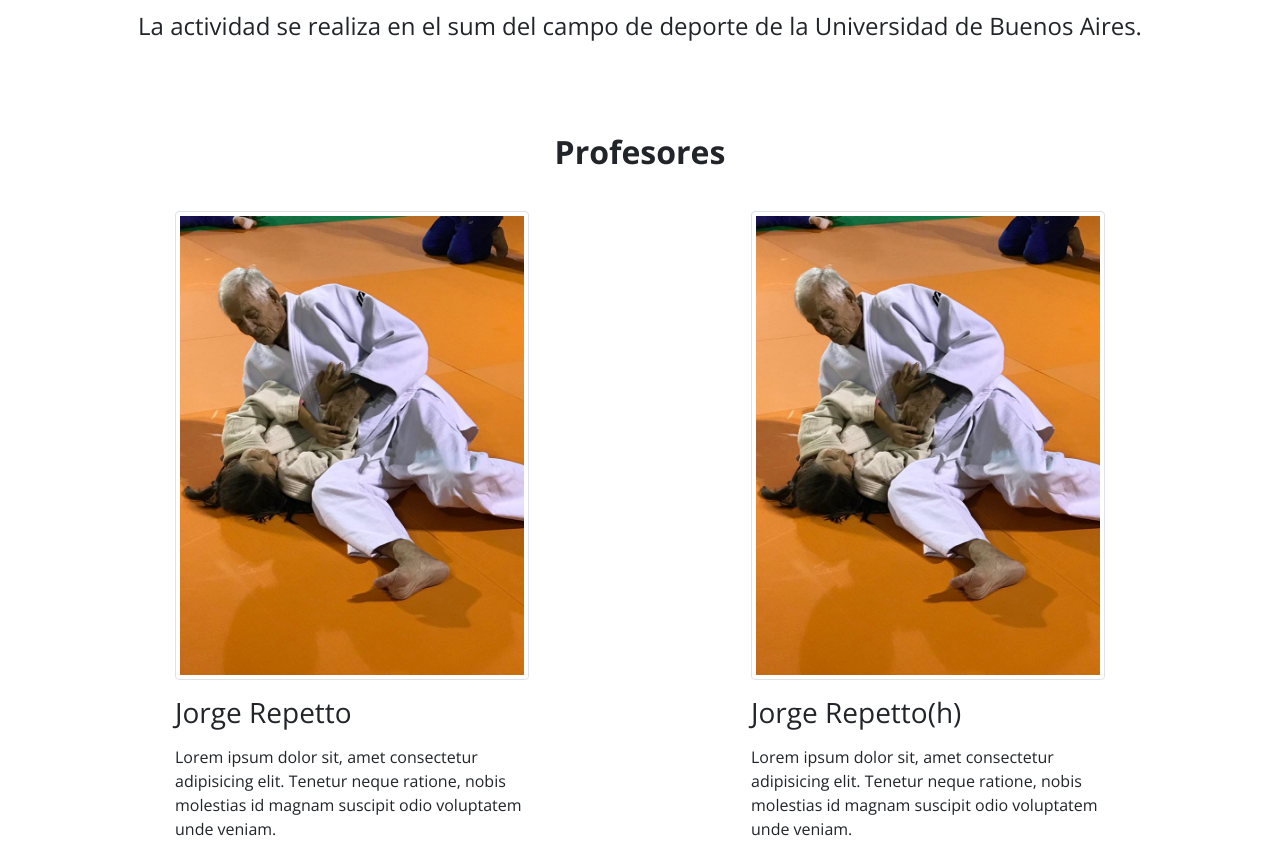
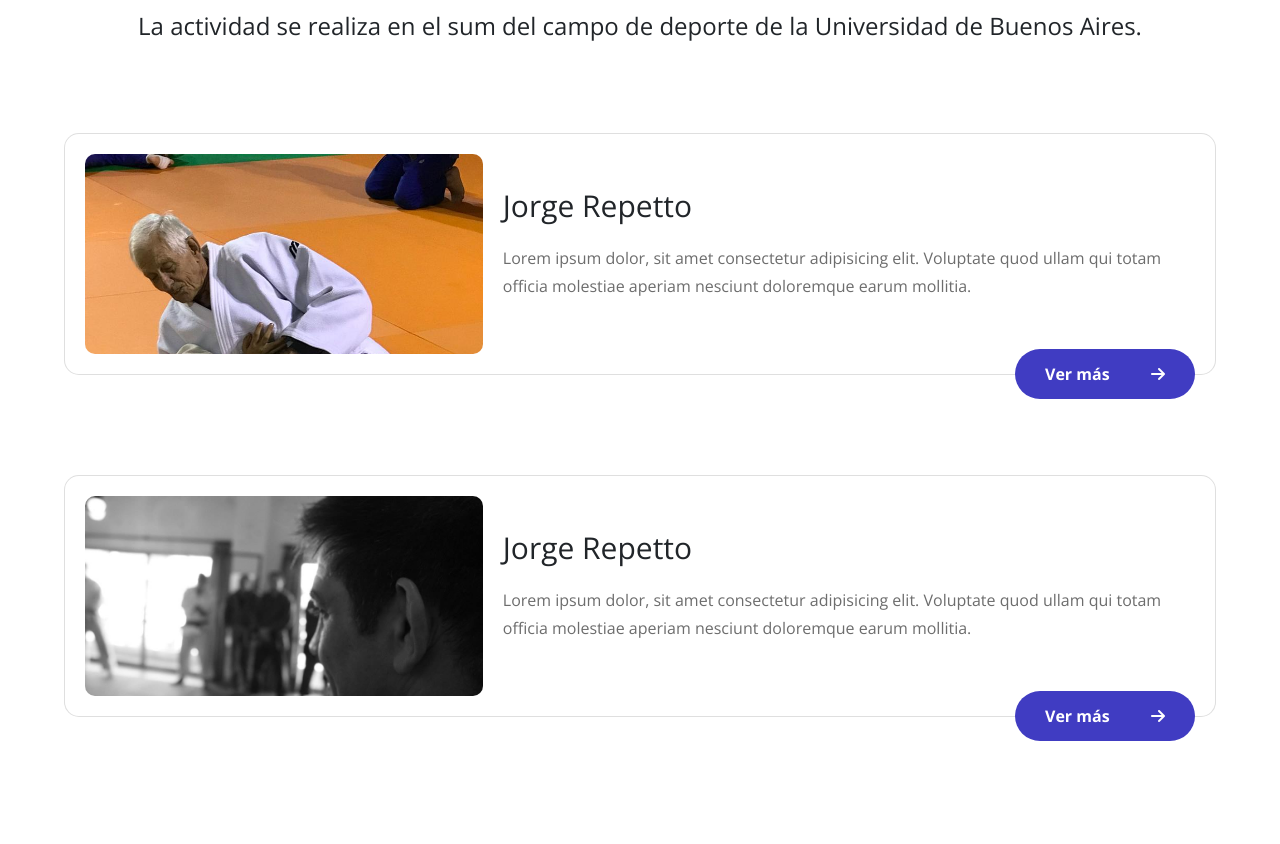
Before and after one commit to NahuelStratico/judouba, a plain HTML site: page index.html in a window 1280 px wide. Shown: the part 820-1664 px from the top of the page. Drawn offline with nearby package versions, Linux system fonts and the light colour scheme.

Commit message:
Diseño de cards

```diff
--- a/index.html
+++ b/index.html
@@ -53,9 +53,46 @@
             La actividad se realiza en el sum del campo de deporte de la Universidad de Buenos Aires.
             </h4>
         </div>
+        <!-- Sección Desktop profesores -->
+        <div class="contenedor">
+            <!-- Card Jorge Padre -->
+            <div class="card">
+                <a href="#" class="card__thumbnail">
+                    <img class="card__img img-fluid" src="img/viejojudo.jpeg" alt="Jorge Repetto Padre">
+                </a>
+
+                <div class="card__textos">
+                    <h3 class="card__titulo">Jorge Repetto</h3>
+                    <p class="card__extracto">Lorem ipsum dolor, sit amet consectetur adipisicing elit. Voluptate quod ullam qui totam officia molestiae aperiam nesciunt doloremque earum mollitia.
+                    </p>
+                    <a href="#" class="boton boton--absolute">
+                        <span class="boton__texto">Ver más</span>
+                        <i class="boton__icono fas fa-arrow-right"></i>
+                    </a>
+                </div>
+            </div>
+
+              <!-- Card Jorge Hijo -->
+              <div class="card">
+                <a href="#" class="card__thumbnail">
+                    <img class="card__img img-fluid" src="img/jorgito.jpg" alt="Jorge Repetto Padre">
+                </a>
+
+                <div class="card__textos">
+                    <h3 class="card__titulo">Jorge Repetto</h3>
+                    <p class="card__extracto">Lorem ipsum dolor, sit amet consectetur adipisicing elit. Voluptate quod ullam qui totam officia molestiae aperiam nesciunt doloremque earum mollitia.
+                    </p>
+                    <a href="#" class="boton boton--absolute">
+                        <span class="boton__texto">Ver más</span>
+                        <i class="boton__icono fas fa-arrow-right"></i>
+                    </a>
+                </div>
+            </div>
+        </div>
+
 
         <!--  Profesores -->
-        <section class="contenedor" id="profesores">
+        <section class="contenedor hidden" id="profesores">
             <h2 class="subtitulo">Profesores</h2>
 
              <!-- Sección Jorge Padre -->
@@ -86,9 +123,6 @@
                 </div>
 
             </div>
-
-
-
         </section>
 
         <!-- Sección Instagram -->
@@ -109,7 +143,7 @@
     <footer class="footer" id="contacto">
         <h3 class="contacto_title">Contactanos</h3>
 
-        <div class="row footer_content justify-content-center">
+        <div class="row footer_content justify-content-center animate__animated animate__backInUp">
             <div class="col-12 col-md-6 contact_form">
                 <form>
                     <p>
--- a/style.css
+++ b/style.css
@@ -10,6 +10,10 @@ body{
 
 :root{
     scroll-behavior: smooth;
+}
+
+.hidden{
+    display: none;
 }
 
 .contenedor{
@@ -108,7 +112,72 @@ header{
     text-align: center;
 }
 
-/* =================================== Seccion Profesores */
+/* =================================== Seccion profesores Desktop */
+
+.card{
+    background: #fff;
+    border-radius: 15px;
+    padding: 20px;
+    display: flex;
+    flex-direction: row;
+    align-items: center;
+    position: relative;
+    margin-bottom: 100px;
+}
+.card__thumbnail{
+    width: 650px;
+    height: 200px;
+    /* background: #000; */
+    margin-right: 20px;
+    border-radius: 10px;
+    overflow: hidden;
+    display: inline-block;
+}
+.card__img{
+    width: 100%;
+}
+.card__titulo{
+    font-family: 'Open Sans', sans-serif;
+    font-size: 30px;
+    font-weight: 500;
+    margin-bottom: 20px;
+}
+.card__extracto{
+    line-height: 28px;
+    color: #6D6D6D;
+    margin-bottom: 20px;
+}
+.boton{
+    border: none;
+    min-width: 180px;
+    height: 50px;
+    padding: 0 30px;
+    background: #000000;
+    display: inline-block;
+    border-radius: 100px;
+    text-decoration: none;
+    display: inline-flex;
+    justify-content: space-between;
+    align-items: center;
+    background-color: #403CC2;
+    color: #fff;
+    transition: .3s ease all;
+}
+.boton__texto{
+    font-weight: 600;
+}
+.boton:hover{
+    background: #1B1881;
+    text-decoration: none;
+    color: #ffffff;
+}
+.boton--absolute{
+    position: absolute;
+    right: 20px;
+    bottom: -25px;
+}
+
+/* =================================== Seccion Profesores Mobile*/
 
 .profesores{
     margin: 0;
```
